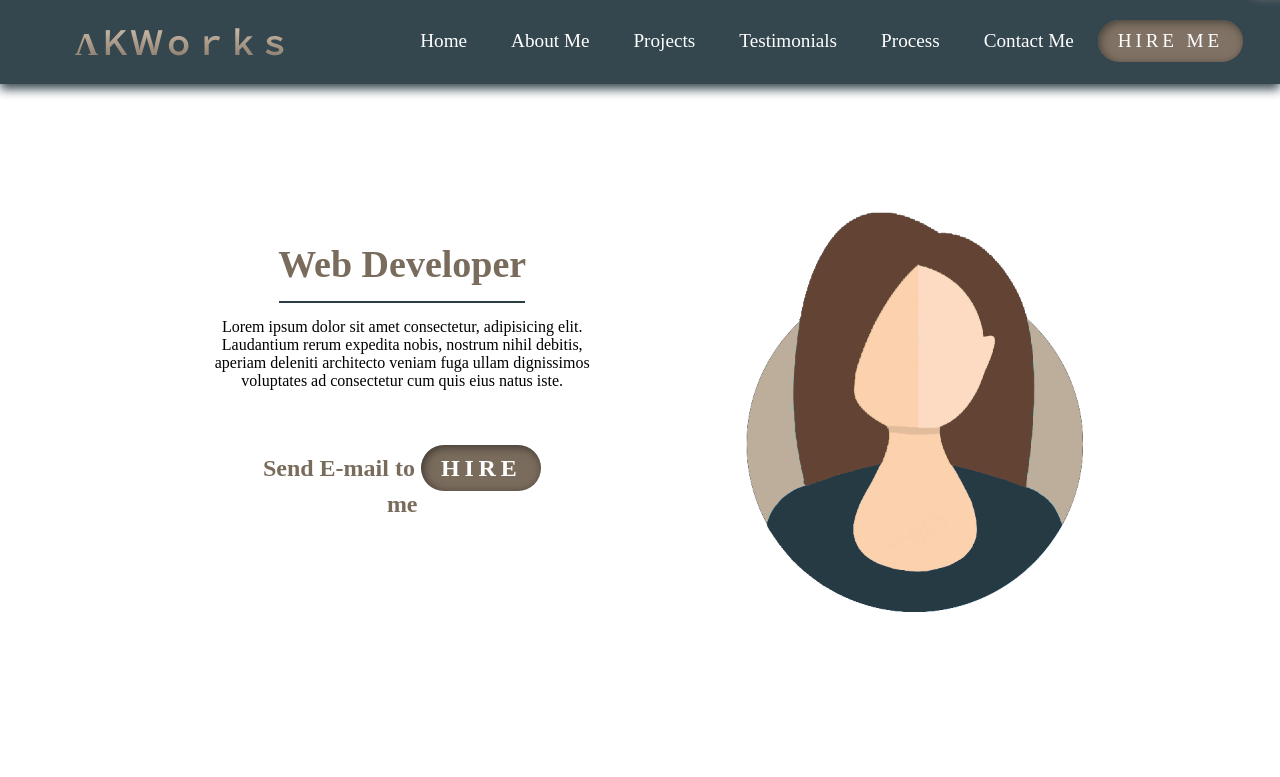
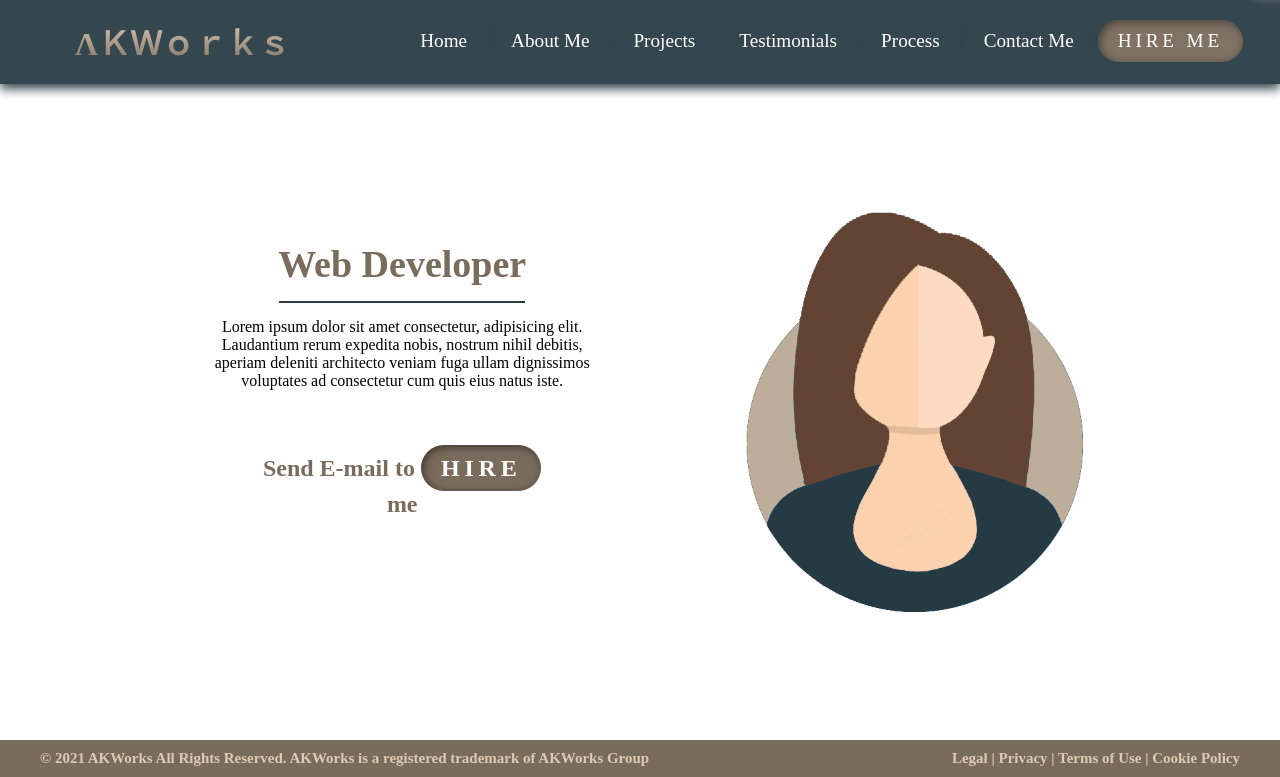
Before and after one commit to kirti18patel/portfolio-kirti, a plain HTML site: page index.html in a window 1280 px wide. Shown: the part 802-1579 px from the top of the page. Before the commit the page ends 1542 px from the top, so only its background shows below. Drawn offline with Linux system fonts and the light colour scheme.

Commit message:
footer added

```diff
--- a/assets/css/style.css
+++ b/assets/css/style.css
@@ -196,3 +196,18 @@ hr{
 .aboutme-img img{
     max-height: 100%;
 }
+
+/* footer styling */
+footer{
+    display: flex;
+    justify-content: space-between;
+    padding: 10px 40px;
+    margin: auto;
+    font-size: 0.8em;
+    color: var(--primary-lightcolor);
+    background-color: var(--primary-darkercolor);
+}
+footer h3 a{
+    color: var(--primary-lightcolor);
+    text-decoration: none;
+}
--- a/index.html
+++ b/index.html
@@ -63,5 +63,11 @@
         </div>
     </section>
 
+    <!-- footer -->
+    <footer>
+        <h3>&copy; 2021 AKWorks All Rights Reserved. AKWorks is a registered trademark of AKWorks Group</h3>
+        <h3><a href="#"> Legal</a> | <a href="#">Privacy</a> | <a href="#">Terms of Use</a> | <a href="#">Cookie Policy</a></h3>
+    </footer>
+
 </body>
 </html>
```
